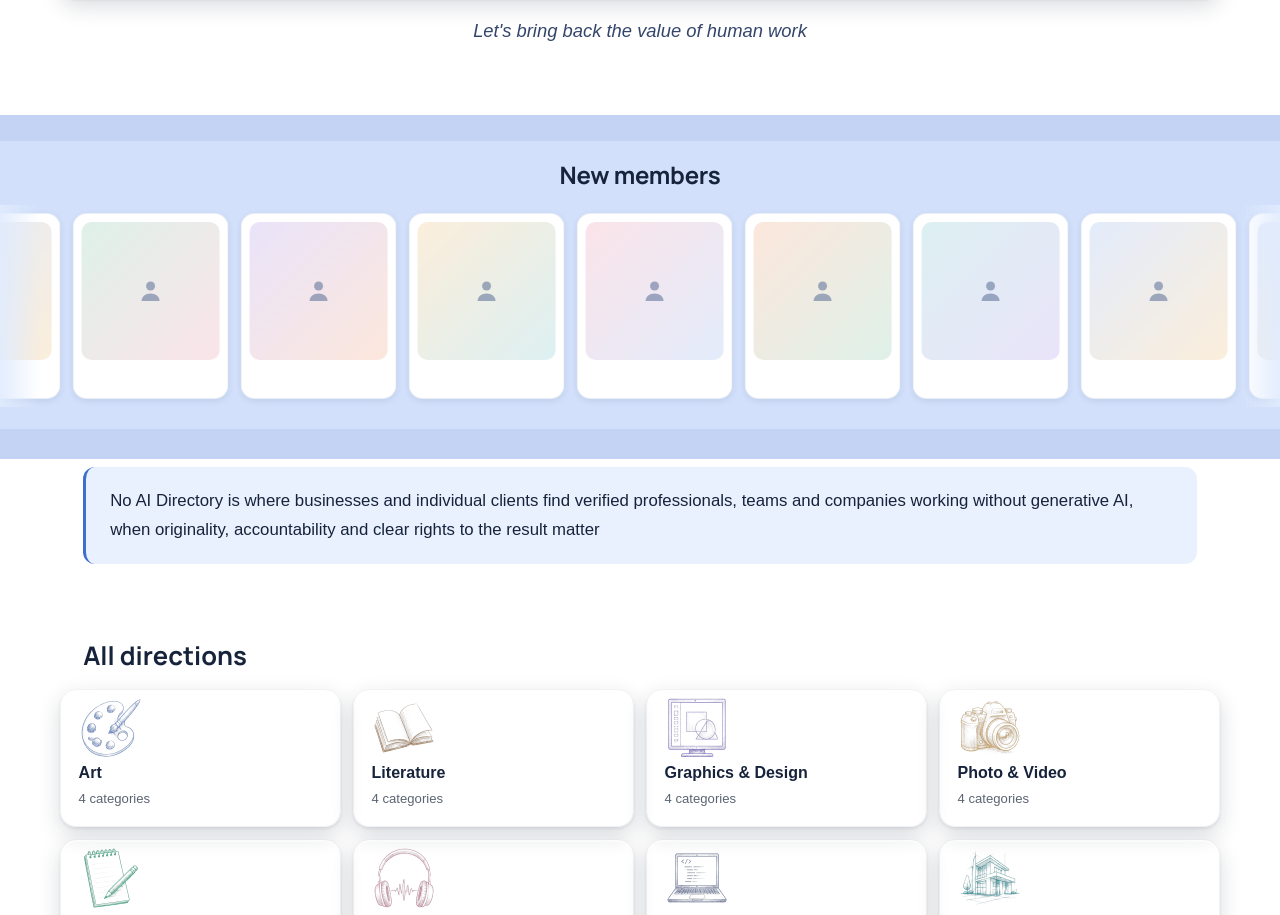
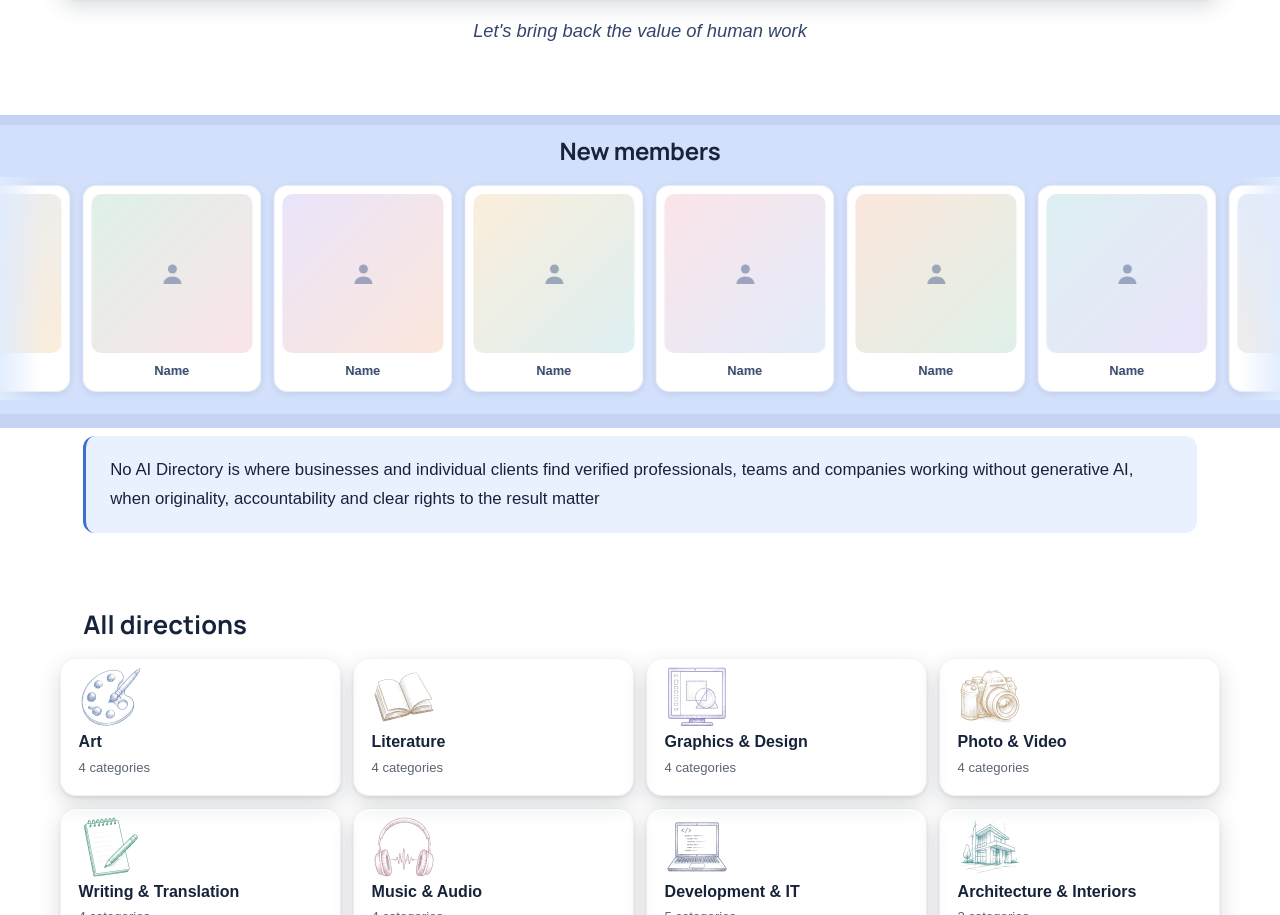
Before and after one commit to dm100usa-oss/no-ai-marketplace, a Next.js app: page /en in a window 1280 px wide. Shown: the part 1757-2672 px from the top of the page. Built offline with nearby package versions, Linux system fonts and the light colour scheme; a web font is replaced by a local one.

Commit message:
Add files via upload

```diff
--- a/src/app/[lang]/page.tsx
+++ b/src/app/[lang]/page.tsx
@@ -341,7 +341,11 @@ export default async function HomePage({
       </section>
 
       {/* ---------- New members marquee ---------- */}
-      <NewMembersMarquee lang={locale} title={dict.home.newMembersTitle} />
+      <NewMembersMarquee
+        lang={locale}
+        title={dict.home.newMembersTitle}
+        namePlaceholder={dict.home.newMembersNamePlaceholder}
+      />
 
       {/* ---------- What this place is ---------- */}
       {/* The slogan above is a call; this answers it plainly, in the words a
--- a/src/app/globals.css
+++ b/src/app/globals.css
@@ -505,14 +505,14 @@ a { color: inherit; text-decoration: none; }
   /* Same band as the visits/rating strip: a deeper blue shows at the
      edges, a lighter translucent layer sits over the middle. */
   background: #c4d3f4;
-  padding: 26px 0 30px;
+  padding: 10px 0 14px;
   margin: 0;
 }
 
 .members-marquee-inner {
   background: rgba(219, 233, 255, 0.61);
   backdrop-filter: blur(2px);
-  padding: 20px 0 22px;
+  padding: 12px 0 14px;
 }
 
 .members-marquee-title {
@@ -521,7 +521,7 @@ a { color: inherit; text-decoration: none; }
   font-weight: 700;
   font-size: 1.35rem;
   color: var(--color-ink);
-  margin: 0 0 16px;
+  margin: 0 0 12px;
 }
 
 .members-marquee {
@@ -570,7 +570,7 @@ a { color: inherit; text-decoration: none; }
 
 .members-marquee__card {
   flex: 0 0 auto;
-  width: 120px;
+  width: 138px;
   border-radius: 14px;
   background: #ffffff;
   border: 1px solid rgba(120, 150, 200, 0.16);
@@ -580,7 +580,7 @@ a { color: inherit; text-decoration: none; }
 
 .members-marquee__photo {
   width: 100%;
-  height: 104px;
+  height: 120px;
   border-radius: 10px;
   display: grid;
   place-items: center;
@@ -599,14 +599,14 @@ a { color: inherit; text-decoration: none; }
 }
 
 @media (min-width: 640px) {
-  .members-marquee__card { width: 140px; }
-  .members-marquee__photo { height: 124px; }
+  .members-marquee__card { width: 161px; }
+  .members-marquee__photo { height: 143px; }
   .members-marquee-title { font-size: 1.5rem; }
 }
 
 @media (min-width: 1024px) {
-  .members-marquee__card { width: 156px; }
-  .members-marquee__photo { height: 138px; }
+  .members-marquee__card { width: 179px; }
+  .members-marquee__photo { height: 159px; }
 }
 
 @media (prefers-reduced-motion: reduce) {
--- a/src/components/NewMembersMarquee.tsx
+++ b/src/components/NewMembersMarquee.tsx
@@ -37,13 +37,21 @@ function PersonSilhouette({ color }: { color: string }) {
 // name once a member joins (with permission).
 const MEMBERS = Array.from({ length: 8 }, (_, i) => ({ i, name: "" }));
 
-function MemberCard({ i, name }: { i: number; name: string }) {
+function MemberCard({
+  i,
+  name,
+  namePlaceholder,
+}: {
+  i: number;
+  name: string;
+  namePlaceholder: string;
+}) {
   return (
     <div className="members-marquee__card">
       <div className="members-marquee__photo" style={{ background: gradient(i) }}>
         <PersonSilhouette color="rgba(90,110,150,0.55)" />
       </div>
-      <div className="members-marquee__name">{name || "\u00A0"}</div>
+      <div className="members-marquee__name">{name || namePlaceholder}</div>
     </div>
   );
 }
@@ -51,9 +59,11 @@ function MemberCard({ i, name }: { i: number; name: string }) {
 export function NewMembersMarquee({
   lang,
   title,
+  namePlaceholder,
 }: {
   lang: Locale;
   title: string;
+  namePlaceholder: string;
 }) {
   void lang;
   return (
@@ -63,10 +73,20 @@ export function NewMembersMarquee({
         <div className="members-marquee" aria-hidden="true">
           <div className="members-marquee__track">
             {MEMBERS.map((m) => (
-              <MemberCard key={`a-${m.i}`} i={m.i} name={m.name} />
+              <MemberCard
+                key={`a-${m.i}`}
+                i={m.i}
+                name={m.name}
+                namePlaceholder={namePlaceholder}
+              />
             ))}
             {MEMBERS.map((m) => (
-              <MemberCard key={`b-${m.i}`} i={m.i} name={m.name} />
+              <MemberCard
+                key={`b-${m.i}`}
+                i={m.i}
+                name={m.name}
+                namePlaceholder={namePlaceholder}
+              />
             ))}
           </div>
         </div>
--- a/src/i18n/dictionaries/en.ts
+++ b/src/i18n/dictionaries/en.ts
@@ -125,6 +125,7 @@ export const en: Dictionary = {
     heroJoinButton: "Join the platform",
     heroSlogan: "Let's bring back the value of human work",
     newMembersTitle: "New members",
+    newMembersNamePlaceholder: "Name",
     heroStatement:
       "No AI Directory is where businesses and individual clients find verified professionals, teams and companies working without generative AI, when originality, accountability and clear rights to the result matter",
     heroFindButton: "Find a creator",
--- a/src/i18n/dictionaries/ru.ts
+++ b/src/i18n/dictionaries/ru.ts
@@ -126,6 +126,7 @@ export const ru: Dictionary = {
     heroJoinButton: "Стать участником",
     heroSlogan: "Давайте вместе вернем ценность человеческому труду",
     newMembersTitle: "Новые участники",
+    newMembersNamePlaceholder: "Имя",
     heroStatement:
       "No AI Directory это место, где бизнес и частные заказчики находят проверенных специалистов, команды и компании, работающие без генеративного ИИ, когда важны оригинальность, ответственность и понятные права на результат",
     heroFindButton: "Найти исполнителя",
--- a/src/i18n/types.ts
+++ b/src/i18n/types.ts
@@ -131,6 +131,7 @@ export interface Dictionary {
     heroSlogan: string;
     /** Title above the "new members" marquee. */
     newMembersTitle: string;
+    newMembersNamePlaceholder: string;
     heroStatement: string;
     heroFindButton: string;
     heroActions: { hint: string; label: string; href: string }[];
```
